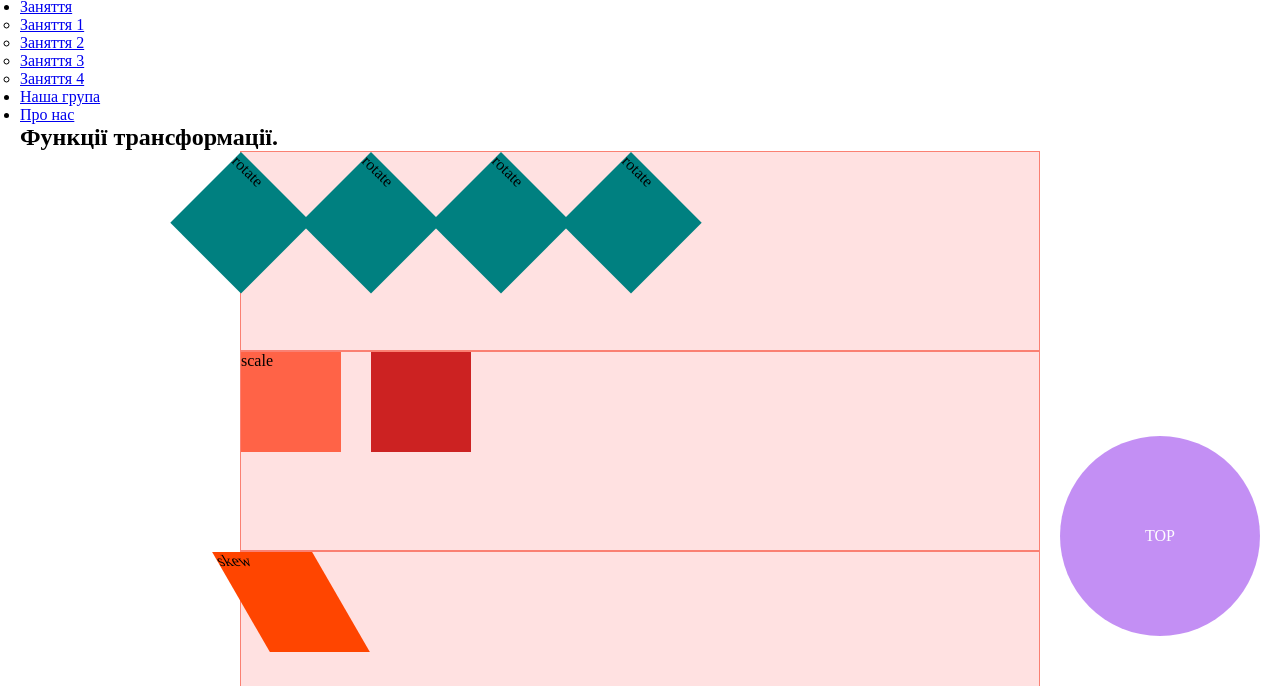
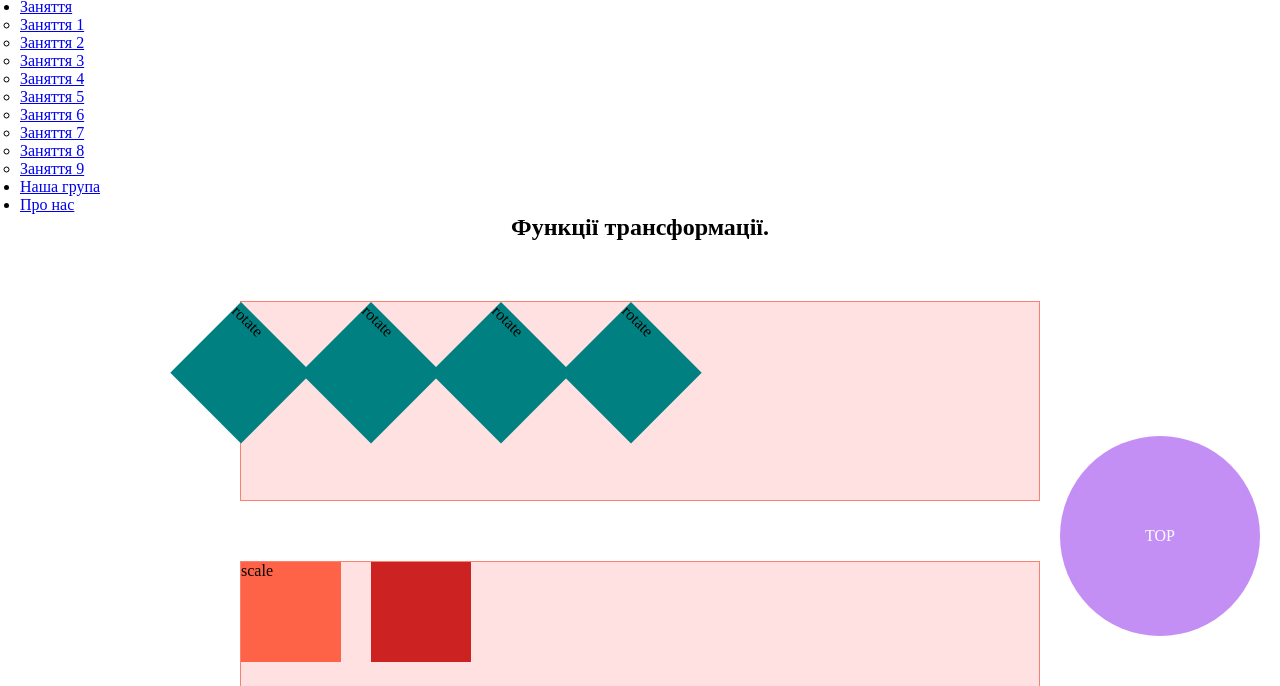
Before and after one commit to Lyubomyr89/FE_09.01.24, a plain HTML site: page Lessons/Lesson-9/index.html in a window 1280 px wide. Shown: the part 114-800 px from the top of the page. Drawn offline with Linux system fonts and the light colour scheme.

Commit message:
Lesson 9.1

```diff
--- a/Lessons/Lesson-9/css/styles.css
+++ b/Lessons/Lesson-9/css/styles.css
@@ -18,6 +18,7 @@
   margin-left: auto;
   margin-right: auto;
   min-height: 250px;
+  margin-bottom: 60px;
 }
 
 /* .position-box:last-child {
@@ -34,6 +35,11 @@
   height: 200px;
   line-height: 200px;
   text-align: center;
+}
+
+.title {
+  text-align: center;
+  margin-bottom: 60px;
 }
 
 .relative {
@@ -98,6 +104,7 @@
   margin-right: auto;
   border: 1px salmon solid;
   background-color: #ffe1e1;
+  margin-bottom: 60px;
 }
 .trans-box .box {
   width: 100px;
--- a/Lessons/Lesson-9/index.html
+++ b/Lessons/Lesson-9/index.html
@@ -25,16 +25,31 @@
                         <a href="/" class="menu__item-link">Заняття</a>
                         <ul class="sub-menu">
                             <li class="sub-menu__item">
-                                <a href="./Lessons/Lesson-1/index.html" class="sub-menu__item">Заняття 1</a>
+                                <a href="../Lesson-1/index.html" class="sub-menu__item">Заняття 1</a>
                             </li>
                             <li class="sub-menu__item">
-                                <a href="./Lessons/Lesson-2/index.html" class="sub-menu__item">Заняття 2</a>
+                                <a href="../Lesson-2/index.html" class="sub-menu__item">Заняття 2</a>
                             </li>
                             <li class="sub-menu__item">
-                                <a href="./Lessons/Lesson-3/index.html" class="sub-menu__item">Заняття 3</a>
+                                <a href="../Lesson-3/index.html" class="sub-menu__item">Заняття 3</a>
                             </li>
                             <li class="sub-menu__item">
-                                <a href="./Lessons/Lesson-4/index.html" class="sub-menu__item">Заняття 4</a>
+                                <a href="../Lesson-4/index.html" class="sub-menu__item">Заняття 4</a>
+                            </li>
+                            <li class="sub-menu__item">
+                                <a href="../Lesson-5/index.html" class="sub-menu__item">Заняття 5</a>
+                            </li>
+                            <li class="sub-menu__item">
+                                <a href="../Lesson-6/index.html" class="sub-menu__item">Заняття 6</a>
+                            </li>
+                            <li class="sub-menu__item">
+                                <a href="../Lesson-7/index.html" class="sub-menu__item">Заняття 7</a>
+                            </li>
+                            <li class="sub-menu__item">
+                                <a href="../Lesson-8/index.html" class="sub-menu__item">Заняття 8</a>
+                            </li>
+                            <li class="sub-menu__item">
+                                <a href="../Lesson-9/index.html" class="sub-menu__item">Заняття 9</a>
                             </li>
                         </ul>
                     </li>
```
